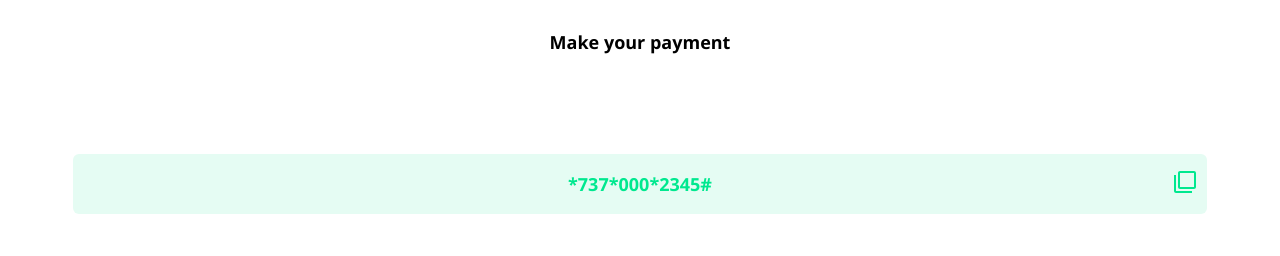
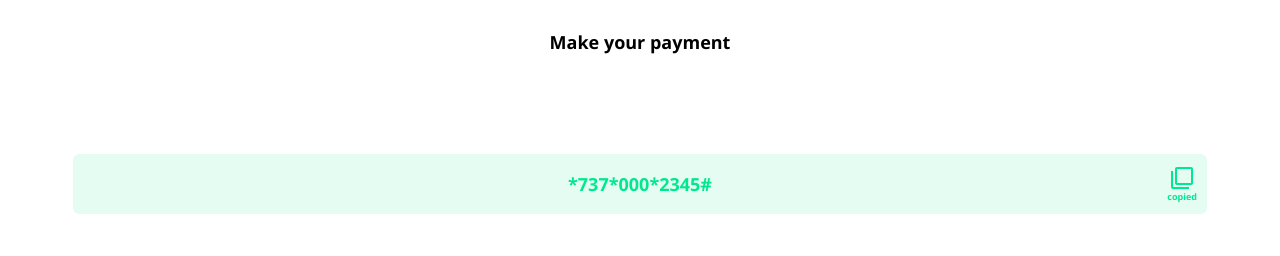
Before and after one commit to CMohamed/mobile-view, a React (Create React App) app: page /make-payment in a window 1280 px wide. Both pictures are taken after a click on the element 1185 px from the left and 184 px from the top of the page. Shown: the top 256 px of the page. Built offline with nearby package versions, Linux system fonts and the light colour scheme.

Commit message:
add copied tag

```diff
--- a/src/pages/paymentCode/PaymentCode.jsx
+++ b/src/pages/paymentCode/PaymentCode.jsx
@@ -1,4 +1,4 @@
-import React from "react";
+import React, {useState} from "react";
 import styled from "styled-components";
 import {SelectTitle} from "../../components/Select/SelectComp.style";
 import {colors} from "../../styleSheet";
@@ -29,6 +29,9 @@ const CodeContainer = styled.div`
 `;
 
 const IconContainer = styled.div`
+  display: flex;
+  flex-direction: column;
+  align-items: center;
   position: absolute;
   right: 10px;
 `;
@@ -39,10 +42,17 @@ const InstructionContainer = styled.div`
   margin: 20px 0;
 `;
 
+const SmallStyled = styled.small`
+    font-size: xx-small;
+`;
+
 export const PaymentCodeComp = ({paymentCode}) => {
+
+    const [copied, setCopied] = useState(false);
 
     const copyToClipBoard = () => {
         navigator.clipboard.writeText(paymentCode)
+        setCopied(true);
     };
 
     return (
@@ -52,6 +62,9 @@ export const PaymentCodeComp = ({paymentCode}) => {
                 {paymentCode}
                 <IconContainer onClick={copyToClipBoard}>
                     <FilterNoneIcon color={colors.green}/>
+                    {
+                        copied && <SmallStyled>copied</SmallStyled>
+                    }
                 </IconContainer>
             </CodeContainer>
             <InstructionContainer>
```
